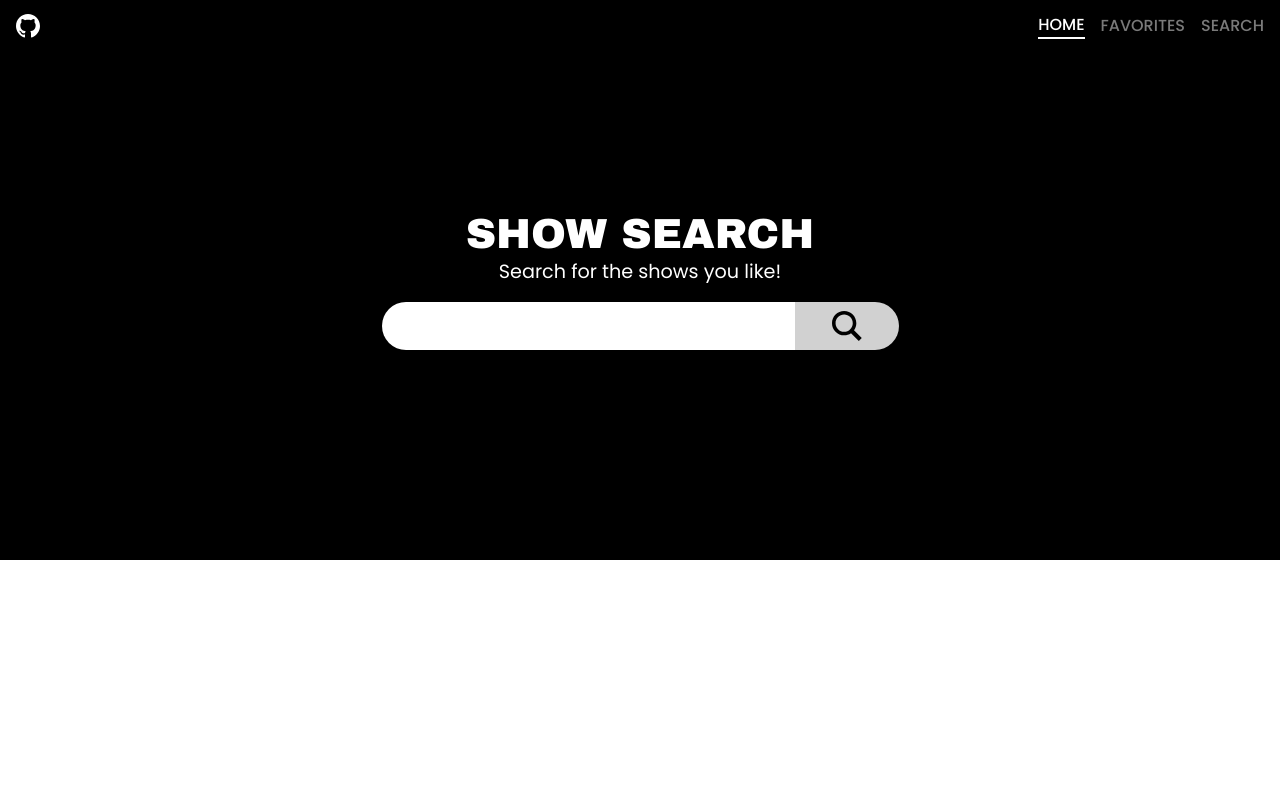
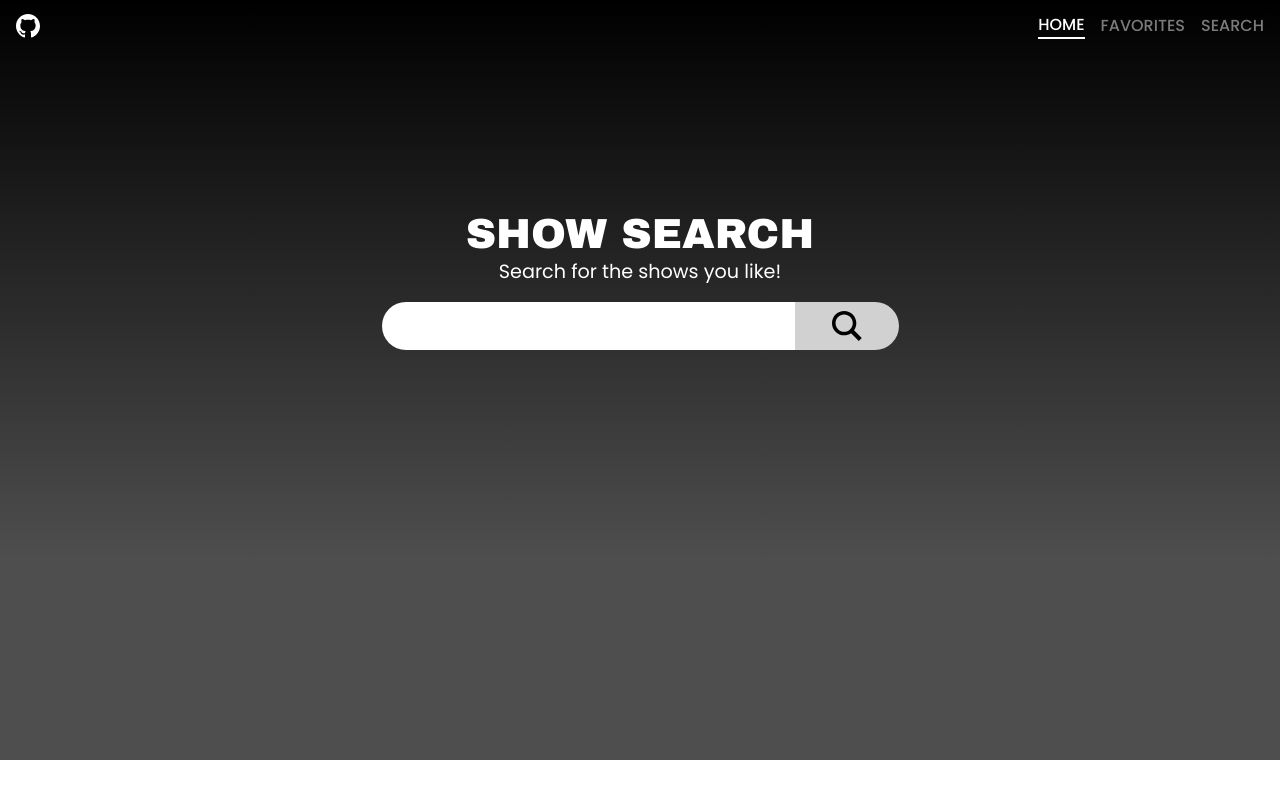
Before and after one commit to ReyhanArdiya/show-search, a React (Create React App) app: page / in a window 1280 px wide. Built offline with nearby package versions, Linux system fonts and the light colour scheme; no server answers.

Commit message:
Implement `SearchArea` background gradient from intro

```diff
--- a/src/components/pages/Home/Home.jsx
+++ b/src/components/pages/Home/Home.jsx
@@ -1,5 +1,6 @@
 import Intro from "./Intro";
 import Poster from "./Poster";
+import SearchArea from "./Search/SearchArea";
 import SearchBar from "./Search/SearchBar";
 import axios from "axios";
 import styled from "styled-components";
@@ -22,6 +23,9 @@ const Header = styled.header`
 		row-gap: 1em;
 	}
 `;
+
+// TODO change this to useContext later
+const SearchAreaBackground = "rgba(78,78,78,1)";
 
 const Home = () => {
 	const [ info, setInfo ] = useState([]);
@@ -64,8 +68,12 @@ const Home = () => {
 					switchDuration={5000}
 					fadeDuration={1000}
 					info={info}
+					bottomGradient={SearchAreaBackground}
 				/>
 			</Header>
+			<SearchArea background={SearchAreaBackground}>
+				<SearchBar />
+			</SearchArea>
 		</>
 	);
 };
--- a/src/components/pages/Home/Poster.jsx
+++ b/src/components/pages/Home/Poster.jsx
@@ -21,6 +21,17 @@ const Container = styled.article`
         background-color: black;
         opacity: ${({ overlayOpacity }) => overlayOpacity};
     }
+
+	::after {
+		content: "";
+        position: absolute;
+        top: 0;
+        left: 0;
+        width: 100%;
+        height: 100%;
+        z-index: 1;
+		background: linear-gradient(180deg, rgba(0,0,0,0) 0%, ${({ bottomGradient }) => bottomGradient} 100%);
+	}
 
     #poster-item {
         width: 100%;
@@ -52,11 +63,18 @@ const Container = styled.article`
  * info: string[],
  * switchDuration: number,
  * fadeDuration: number,
+ * bottomGradient: string,
  * overlayOpacity?: number
  *}} props
  *
  */
-const Poster = ({ info, switchDuration, fadeDuration, overlayOpacity = 0 }) => {
+const Poster = ({
+	info,
+	switchDuration,
+	fadeDuration,
+	bottomGradient,
+	overlayOpacity = 0
+}) => {
 	const [ whichSrc, setWhichSrc ] = useState(0);
 	const imgRef = useRef();
 	const isInfoValid = info && info.length;
@@ -90,6 +108,7 @@ const Poster = ({ info, switchDuration, fadeDuration, overlayOpacity = 0 }) => {
 		<Container
 			fadeDuration={fadeDuration}
 			overlayOpacity={overlayOpacity}
+			bottomGradient={bottomGradient}
 		>
 			{isInfoValid ?
 				<img
--- /dev/null
+++ b/src/components/pages/Home/Search/SearchArea.jsx
@@ -0,0 +1,21 @@
+import styled from "styled-components";
+
+const Container = styled.section`
+	background: ${({ background }) => background};
+    height: 200px;
+	position: relative;
+	z-index: 2;
+`;
+
+const SearchArea = ({ background, children }) => {
+	return (
+		<Container
+			id="search-area"
+			background={background}
+		>
+			{/* { children } */}
+		</Container>
+	);
+};
+
+export default SearchArea;
```
Also changed, not shown: src/components/pages/Home/Search/Results.jsx (deleted).
